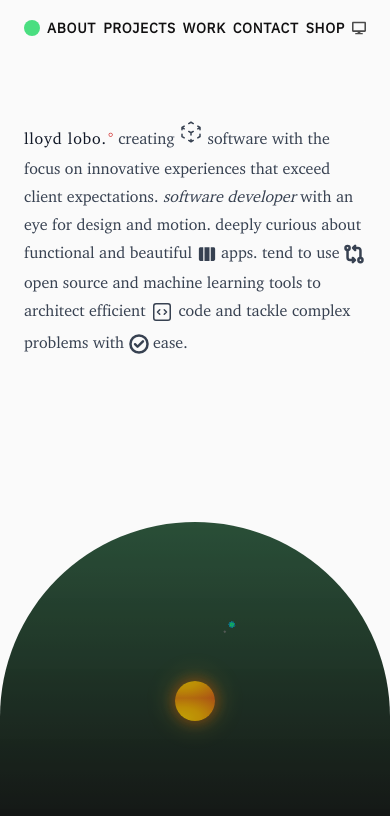
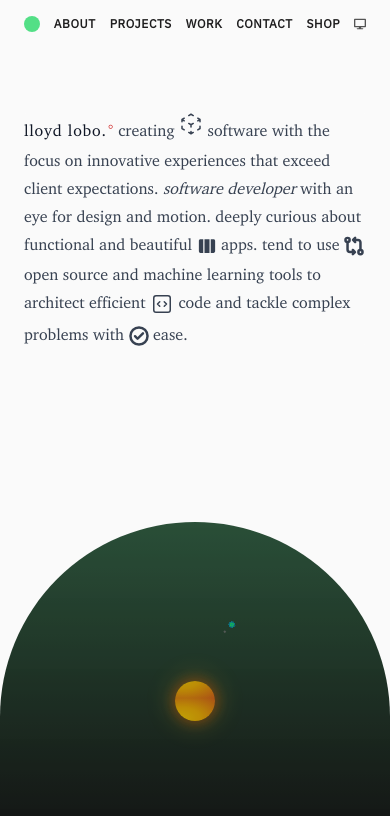
Before and after one commit to lloydlobo/lloydlobo.com, a Next.js app: page / in a window 390 px wide. Shown: the top 816 px of the page. Built offline with nearby package versions, Linux system fonts and the light colour scheme.

Commit message:
style: hide overflowing elements

```diff
--- a/components/Layout.tsx
+++ b/components/Layout.tsx
@@ -15,7 +15,7 @@ type Props = {
 const Layout = ({ children, title = "This is the default title" }: Props) => {
   return (
     <>
-      <div className="layout-wrapper">
+      <div className="layout-wrapper overflow-hidden">
         <Head>
           <title>{title}</title>
           <meta charSet="utf-8" />
@@ -27,8 +27,8 @@ const Layout = ({ children, title = "This is the default title" }: Props) => {
         </Head>
 
         <header className="py-4 z-50 ">
-          <nav className="uppercase font-sans prose-sm font-bold tracking-wider">
-            <div className="dark:prose-a:text-green-300/80">
+          <nav className="uppercase font-sans text-xs md:prose-sm font-bold tracking-wider">
+            <div className="dark:prose-a:text-green-300/80 opacity-95">
               <Navigation />
             </div>
           </nav>
--- a/styles/globals.css
+++ b/styles/globals.css
@@ -69,7 +69,7 @@ body {
 }
 
 main {
-  @apply my-16 lg:mx-44 place-self-center;
+  @apply overflow-hidden my-16 lg:mx-44 place-self-center;
 }
 
 .layout-wrapper {
```
